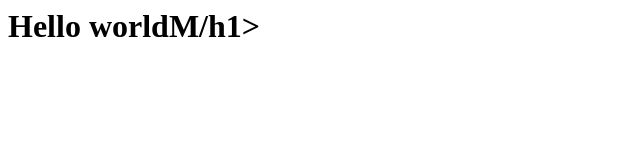
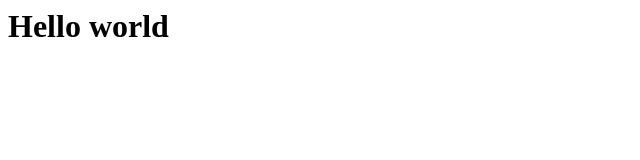
Before and after one commit to theskyisonfire/velofkt.github.io, a plain HTML site: page index.html in a window 1280 px wide. Shown: the whole page, without its empty margins (0-640 px from the left). Drawn offline with Linux system fonts and the light colour scheme.

Commit message:
Update index.html

```diff
--- a/index.html
+++ b/index.html
@@ -1 +1 @@
-<h1>Hello worldM/h1>
+<h1>Hello world</h1>
```
